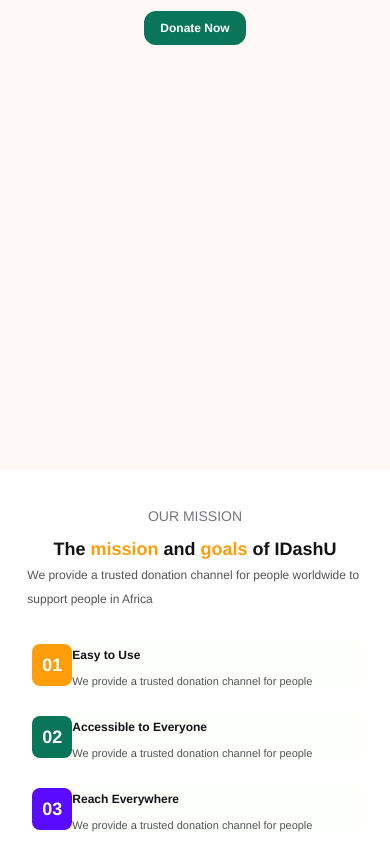
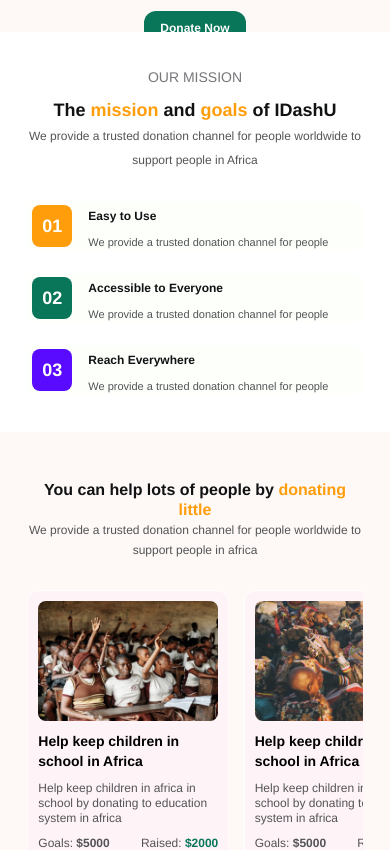
Before and after one commit to Zion-El/IDashU, a React (Create React App) app: page / in a window 390 px wide. Shown: the part 1600-2450 px from the top of the page. Built offline with nearby package versions, Linux system fonts and the light colour scheme.

Commit message:
features page adjust

```diff
--- a/src/components/Pages/Mission/mission.css
+++ b/src/components/Pages/Mission/mission.css
@@ -211,6 +211,7 @@
         font-weight: 400;
         font-size: 12px;
         line-height: 24px;
+        text-align: center;
     }
 
 
@@ -220,7 +221,7 @@
 .tab{
     padding: 5px;
     width: 100%;
-    gap: 0;
+    gap: 1rem;
     height: 3rem;
 }
 
--- a/src/index.css
+++ b/src/index.css
@@ -315,7 +315,7 @@
   display: none;
 }
 .feature{
-  height: 160vh;
+  height: 57rem;
   background-color: #FEF9F6;
 }
 .feature .container{
```
